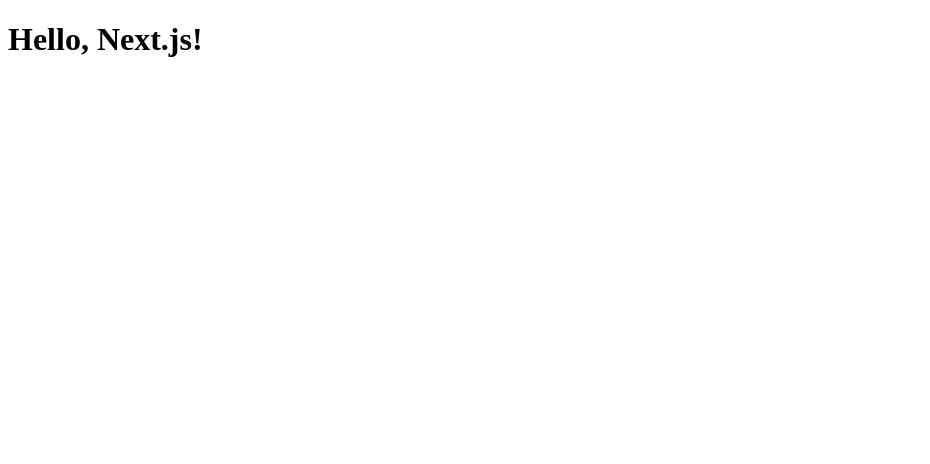
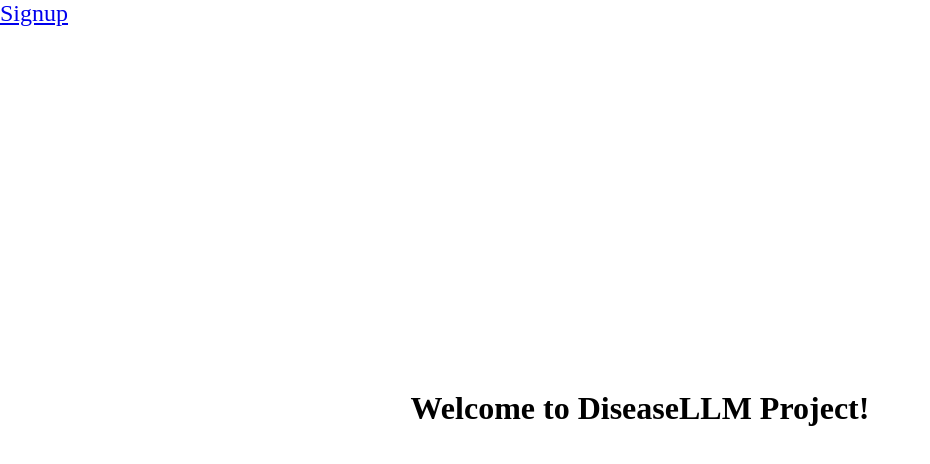
Before and after one commit to Killerbacon34/DiseaseLLM, a Next.js app in the folder frontend/src/: page / in a window 1280 px wide. Shown: the top 464 px of the page, without its empty margins (0-930 px from the left). Built offline with nearby package versions, Linux system fonts and the light colour scheme.

Commit message:
Added new files and updated a couple existing ones

```diff
--- /dev/null
+++ b/frontend/src/pages/Navbar.js
@@ -0,0 +1,42 @@
+import { Link } from "react-router-dom";
+
+const Navbar = () => {
+  return (
+    <nav>
+      <div>
+        <Link to="/Home">Home</Link>
+        <div className="space-x-4">
+          <Link to="/upload">Upload File</Link>
+          <Link to="/signup">Signup</Link>
+        </div>
+      </div>
+    </nav>
+  );
+};
+
+export default Navbar;
+
+
+// import { Link, Outlet } from "react-router-dom";
+
+// export default function Navbar() {
+//   return (
+//     <>
+//       <header className="Navbar">
+//         <nav>
+//           <ul>
+//             <li>
+//               <Link href="/">Home</Link>
+//             </li>
+//             <li>
+//               <Link href="signup">Signup</Link>
+//             </li>
+//           </ul>
+//         </nav>
+//       </header>
+//       <main>
+//         <Outlet />
+//       </main>
+//     </>
+//   );
+// }
--- a/frontend/src/pages/_app.js
+++ b/frontend/src/pages/_app.js
@@ -1,5 +1,6 @@
 import React from "react";
 import { QueryClient, QueryClientProvider } from "react-query";
+import "./styles.css";
 
 const queryClient = new QueryClient();
 
--- /dev/null
+++ b/frontend/src/pages/home.js
@@ -0,0 +1,14 @@
+import React from "react";
+import { BrowserRouter, Routes, Route } from "react-router-dom";
+import { Link } from 'react-router-dom'
+
+export default function Home() {
+  return (<div style={{
+    display: 'flex',
+    justifyContent: 'center',
+    alignItems: 'center',
+    height: '100vh'
+    }}>
+    <h1>Welcome to DiseaseLLM Project!</h1>
+  </div>)
+}
--- a/frontend/src/pages/index.js
+++ b/frontend/src/pages/index.js
@@ -1,3 +1,66 @@
+import React from "react";
+import { BrowserRouter, Routes, Route } from "react-router-dom";
+import { Link } from 'react-router-dom'
+
 export default function Home() {
-  return <h1>Hello, Next.js!</h1>;
+  return (<div style={{
+    display: 'flex',
+    justifyContent: 'center',
+    alignItems: 'center',
+    height: '100vh'
+    }}>
+    <h1>Welcome to DiseaseLLM Project!</h1>
+    <a style={{position: "fixed",
+    top: 0,
+    left: 0,
+    fontSize: "24px"}}href="/signup">Signup</a>
+  </div>)
 }
+
+// import React from "react";
+// import ReactDOM from "react-dom/client";
+// import {
+//   Route,
+//   RouterProvider,
+//   BrowserRouter,
+//   Switch,
+//   createBrowserRouter,
+//   createRoutesFromElements
+// } from "react-router-dom";
+
+
+// import Navbar from "./Navbar";
+// import Signup from "./signup";
+// import Home from "./home";
+
+// export default function Indexes() {
+//   return(
+//     <BrowserRouter>
+//       <Switch>
+//       <Route exact path="/" render={() => <Redirect to="/home" />} />
+//       <Route path="/home" component={Home} />
+//       <Route path="/signup" component={Signup} />
+//       </Switch>
+//     </BrowserRouter>
+//     );
+// }
+
+
+// const router = createBrowserRouter(
+//   createRoutesFromElements(
+//     <>
+//     <Route path="/" element={<Navbar />}>
+//       <Route index element={<Home />} />
+//       <Route path="signup" element={<Signup />} />
+//     </Route>
+//     </>
+
+//   )
+// );
+
+
+// ReactDOM.createRoot(document.getElementById("root")).render(
+//   <React.StrictMode>
+//     <RouterProvider router={router} />
+//   </React.StrictMode>
+// );
--- /dev/null
+++ b/frontend/src/pages/styles.css
@@ -0,0 +1,3 @@
+h1 {
+    text-align: center;
+}
```
